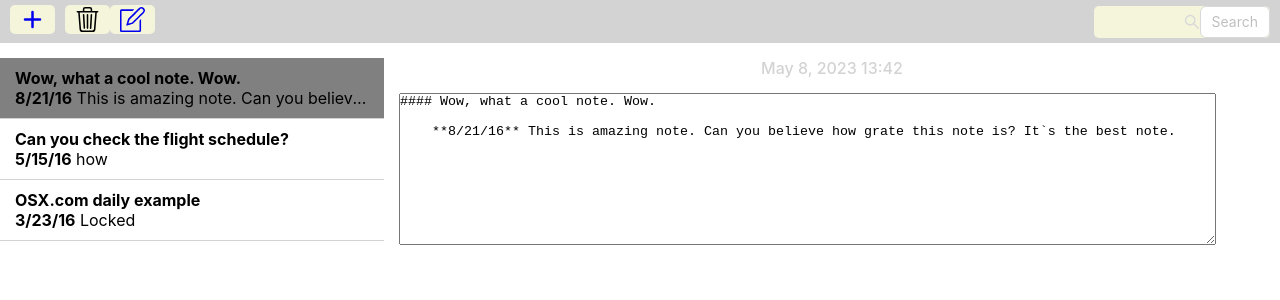
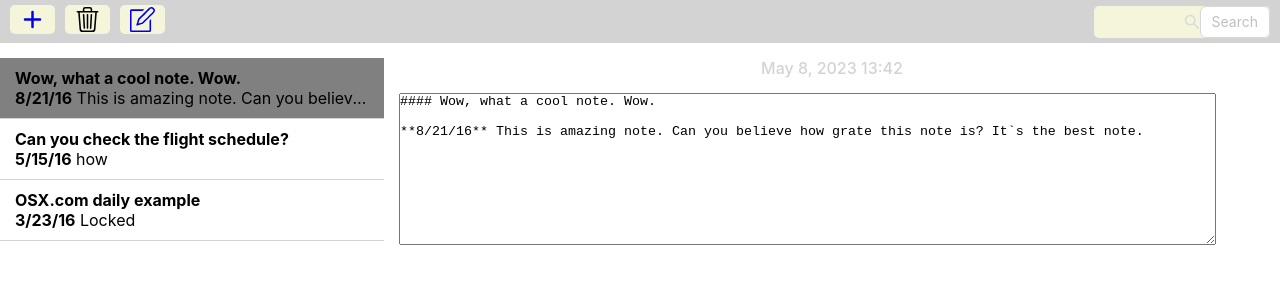
Before and after one commit to Anatolii1996/notes, a React (Create React App) app: page /change in a window 1280 px wide. Shown: the top 300 px of the page. Built offline with nearby package versions, Linux system fonts and the light colour scheme.

Commit message:
change header style

```diff
--- a/src/App.scss
+++ b/src/App.scss
@@ -27,7 +27,7 @@
       a + svg {
         margin-left: 10px;
       }
-      svg + svg {
+      svg + a {
         margin-left: 10px;
       }
     }
--- a/src/components/ChangeNote.jsx
+++ b/src/components/ChangeNote.jsx
@@ -1,8 +1,20 @@
-const ChangeNote=({idClicked, notes})=>{
-    return(
-        <div className="change_note">
-            <textarea value={notes.find((el)=>el.id==idClicked).initialText}  cols="100" rows="10"></textarea>
-        </div>
-    )
+import { useEffect, useState } from "react";
+import ReactMarkdown from "react-markdown";
+
+const ChangeNote = ({ idClicked, notes }) => {
+  const [currentNote, setCurrentNote] = useState(null);
+  useEffect(() => {
+    setCurrentNote(notes.find((el) => el.id == idClicked).text);
+  }, [idClicked]);
+
+
+
+  return (
+    <div className="change_note">
+      <textarea cols="100" rows="10" value={currentNote}>
+
+      </textarea>
+    </div>
+  );
 };
 export default ChangeNote;
```
